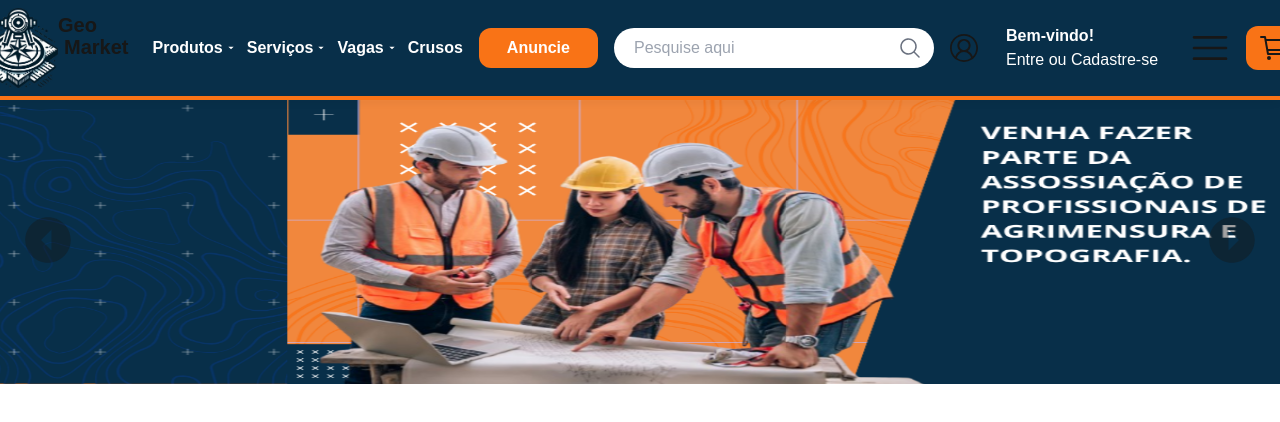
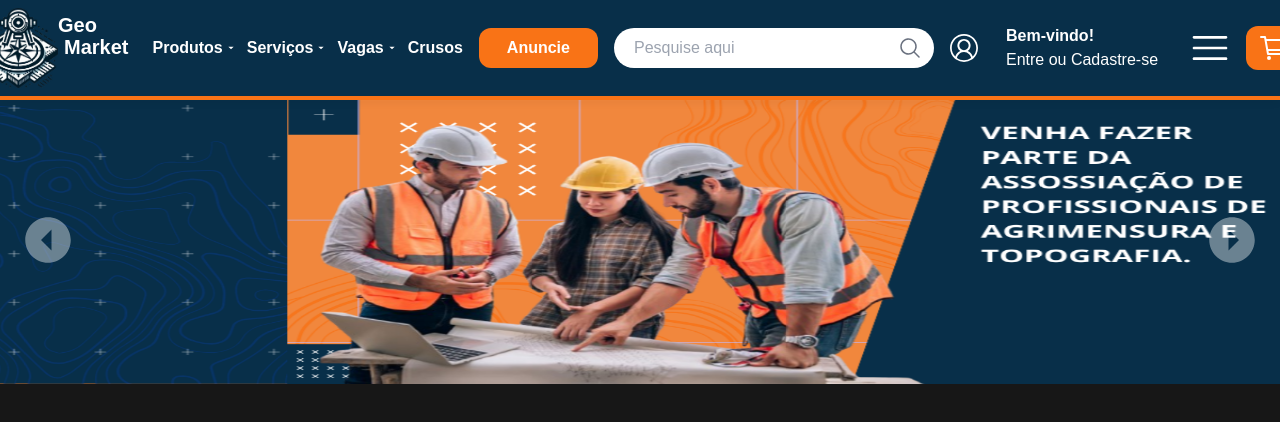
Before and after one commit to EletroCP/market-page, a Next.js app: page / in a window 1280 px wide. Shown: the top 422 px of the page. Built offline with nearby package versions, Linux system fonts and the light colour scheme.

Commit message:
style: :lipstick: Alterando cores globais

```diff
--- a/src/app/globals.css
+++ b/src/app/globals.css
@@ -10,13 +10,13 @@
 @media (prefers-color-scheme: dark) {
   :root {
     --background: #0a0a0a;
-    --foreground: #ededed;
+    --foreground: #ffffff;
   }
 }
 
 body {
-  color: var(--foreground);
-  background: var(--background);
+  color: var(--background);
+  background: var(--foreground);
   font-family: Arial, Helvetica, sans-serif;
 }
 
```
